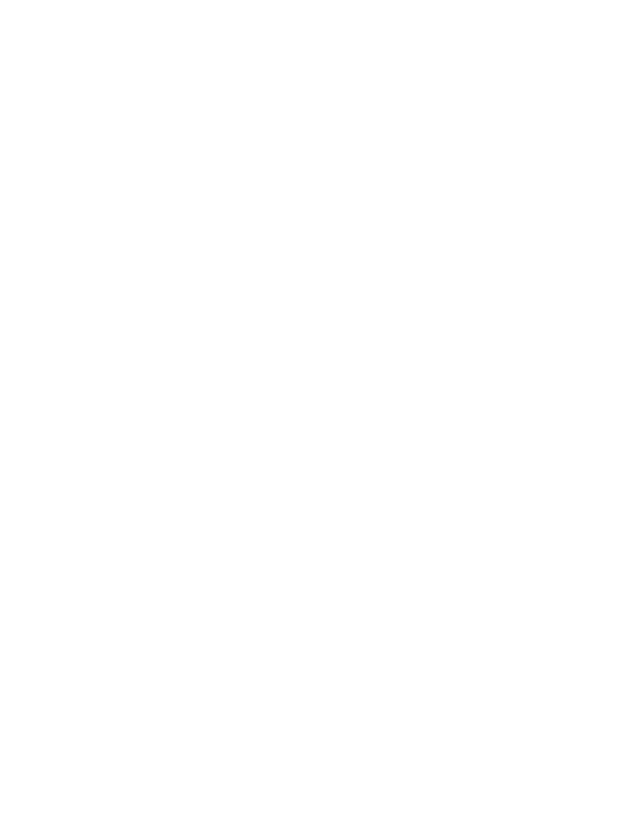
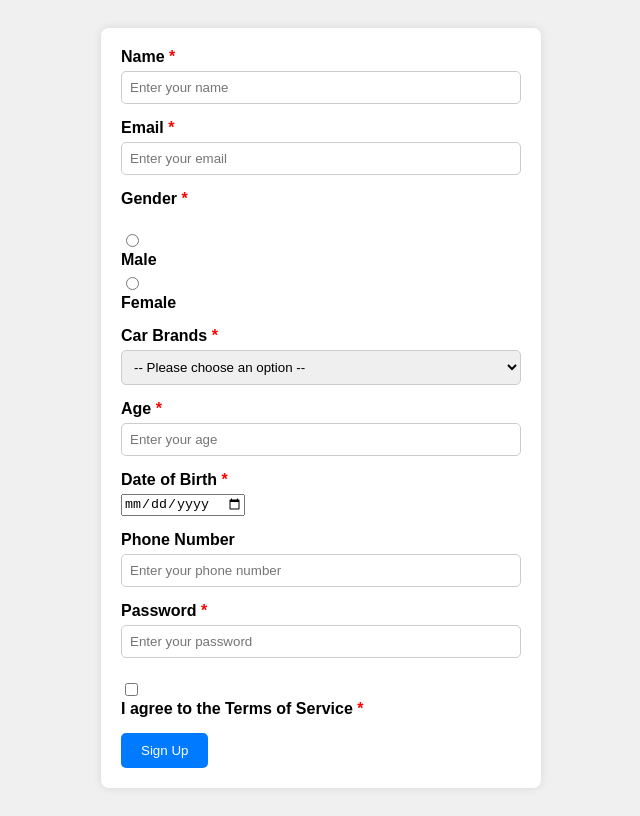
Before and after one commit to acciojob/signup-form-car-Ravisharma-1999, a website: page main.html in a window 1280 px wide. Shown: the whole page, without its empty margins (319-959 px from the left). Drawn offline with Linux system fonts and the light colour scheme.

Commit message:
created a submission

```diff
--- a/main.html
+++ b/main.html
@@ -1,16 +1,121 @@
 <!DOCTYPE html>
+<html lang="en">
+<head>
+  <meta charset="UTF-8">
+  <meta name="viewport" content="width=device-width, initial-scale=1.0">
+  <title>Signup Form</title>
+  <style>
+    body {
+      font-family: Arial, sans-serif;
+      background-color: #f0f0f0;
+      display: flex;
+      justify-content: center;
+      align-items: center;
+      height: 100vh;
+    }
+    form {
+      background-color: #ffffff;
+      padding: 20px;
+      width: 400px;
+      border-radius: 8px;
+      box-shadow: 0px 0px 10px rgba(0, 0, 0, 0.1);
+    }
+    .form-group {
+      margin-bottom: 15px;
+    }
+    label {
+      font-weight: bold;
+      display: block;
+      margin-bottom: 5px;
+    }
+    input[type="text"],
+    input[type="email"],
+    input[type="number"],
+    input[type="tel"],
+    input[type="password"],
+    select {
+      width: 100%;
+      padding: 8px;
+      border: 1px solid #ccc;
+      border-radius: 5px;
+      box-sizing: border-box;
+    }
+    input[type="checkbox"] {
+      margin-top: 10px;
+    }
+    button {
+      background-color: #007bff;
+      color: #fff;
+      padding: 10px 20px;
+      border: none;
+      border-radius: 5px;
+      cursor: pointer;
+    }
+    button:hover {
+      background-color: #0056b3;
+    }
+  </style>
+</head>
+<body>
 
-<html>
+  <form action="#" method="post">
+    <div class="form-group">
+      <label for="name">Name <span style="color: red;">*</span></label>
+      <input type="text" id="name" name="name" placeholder="Enter your name" required>
+    </div>
 
-<head>
-	<link rel="stylesheet" href="styles.css">
-</head>
+    <div class="form-group">
+      <label for="email">Email <span style="color: red;">*</span></label>
+      <input type="email" id="email" name="email" placeholder="Enter your email" required>
+    </div>
 
-<body>
-	<!-- the entire body must be written by student -->
-    <script type="text/javascript" src="./script.js">
-</script>
+    <div class="form-group">
+      <label>Gender <span style="color: red;">*</span></label><br>
+      <input type="radio" id="gender_m" name="gender" value="male" required>
+      <label for="gender_m">Male</label>
+      <input type="radio" id="gender_f" name="gender" value="female" required>
+      <label for="gender_f">Female</label>
+    </div>
+
+    <div class="form-group">
+      <label for="cars">Car Brands <span style="color: red;">*</span></label>
+      <select id="cars" name="cars" required>
+        <option value="" disabled selected>-- Please choose an option --</option>
+        <option value="Toyota">Toyota</option>
+        <option value="Honda">Honda</option>
+        <option value="Ford">Ford</option>
+        <option value="Chevrolet">Chevrolet</option>
+        <option value="Other">Other</option>
+      </select>
+    </div>
+
+    <div class="form-group">
+      <label for="age">Age <span style="color: red;">*</span></label>
+      <input type="number" id="age" name="age" placeholder="Enter your age" required>
+    </div>
+
+    <div class="form-group">
+      <label for="dob">Date of Birth <span style="color: red;">*</span></label>
+      <input type="date" id="dob" name="dob" required>
+    </div>
+
+    <div class="form-group">
+      <label for="tel">Phone Number</label>
+      <input type="tel" id="tel" name="tel" pattern="[0-9]{3}-[0-9]{3}-[0-9]{4}" placeholder="Enter your phone number">
+    </div>
+
+    <div class="form-group">
+      <label for="password">Password <span style="color: red;">*</span></label>
+      <input type="password" id="password" name="password" placeholder="Enter your password" required>
+    </div>
+
+    <div class="form-group">
+      <input type="checkbox" id="tos" name="tos" required>
+      <label for="tos">I agree to the Terms of Service <span style="color: red;">*</span></label>
+    </div>
+
+    <button type="submit">Sign Up</button>
+  </form>
 
 </body>
-
 </html>
```
